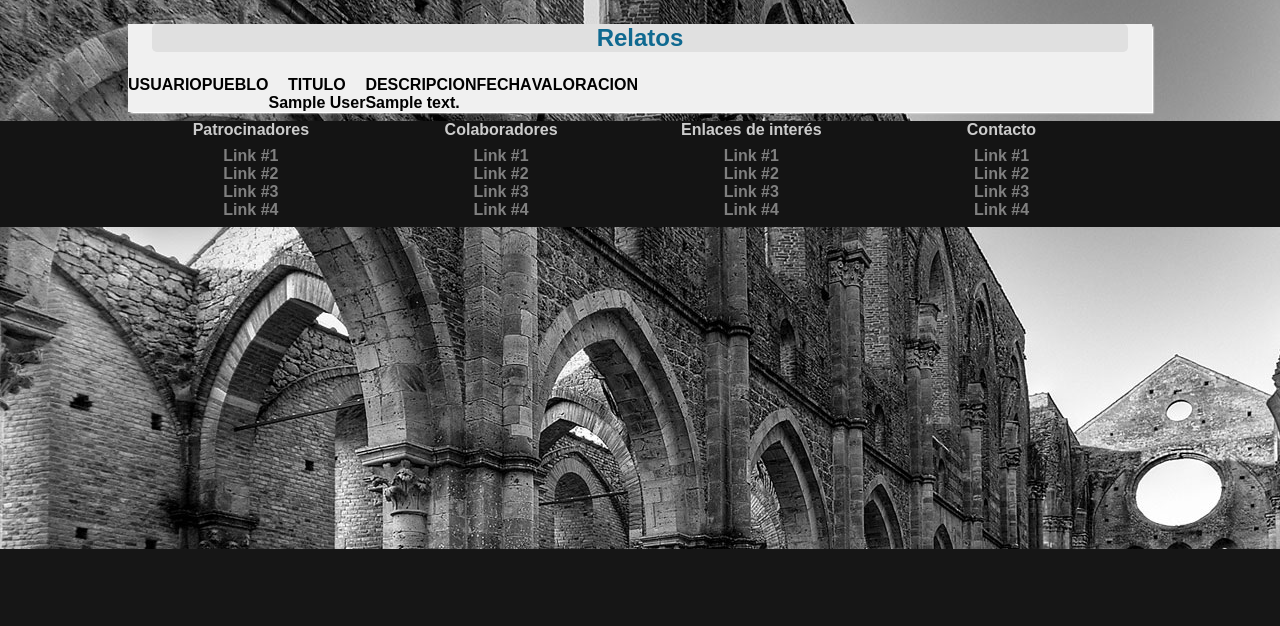
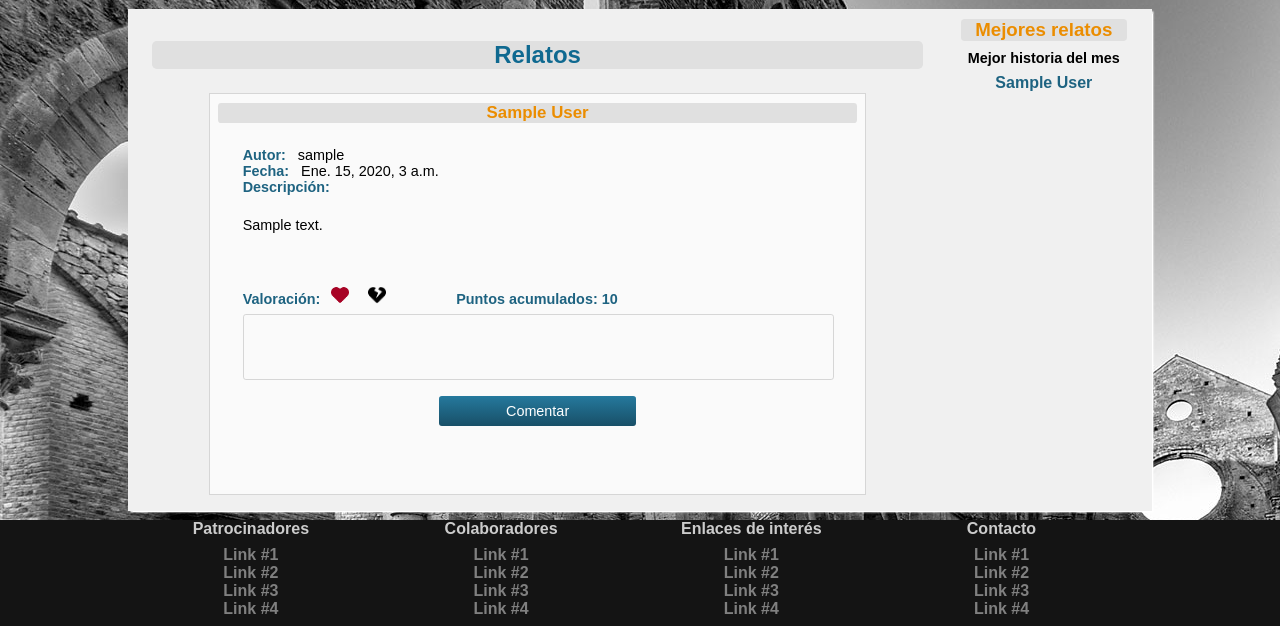
Before and after one commit to adam34/Pueblos-Fundacionales, a Django app: page /relatos/ in a window 1280 px wide. Shown: the part 251-877 px from the top of the page. Before the commit the page ends 800 px from the top, so only its background shows below. Run offline with Django 3.2, Linux system fonts and the light colour scheme; tables that the repository leaves empty hold one stand-in row (values such as "Sample post"); style sheets or scripts are compiled from the project's sources; parts of the project's set-up code (start-up, migrations or seed data) failed here and were passed over; some libraries are stand-ins or nearby versions.

Commit message:
Sección de relatos

```diff
--- a/administrador/formas.py
+++ b/administrador/formas.py
@@ -12,7 +12,7 @@ from administrador.extras.widgets import SelectMultipleCustom
 from django.forms.widgets import *
 
 
-from ckeditor.widgets import CKEditorWidget
+#from ckeditor.widgets import CKEditorWidget
 #----------------------------------Validadores para UserForm------------------------------------------
 def validar_usuario(valor):
 	if len(valor) > 30:
--- a/principal/static/css/estilos.css
+++ b/principal/static/css/estilos.css
@@ -165,3 +165,15 @@ header{background:transparent;height:160px}
 .events ul > li span{color:#a70325;font-weight:bold;font-size:1em;font-weight:bold;margin-left:.5em;width:30%}
 .events ul > li textarea{background:#fafafa;border:thin solid #d6d6d6;-ms-border-radius:.2em;-moz-border-radius:.2em;-webkit-border-radius:.2em;-o-border-radius:.2em;border-radius:.2em;color:#333;margin-left:5%;margin-right:5%;margin-top:10%;resize:none;width:90%}
 .events ul > li input[type="button"]{-ms-border-radius:.2em;-moz-border-radius:.2em;-webkit-border-radius:.2em;-o-border-radius:.2em;border-radius:.2em;background-image:-webkit-gradient(linear,left top,left bottom,color-stop(0%,#25799d),color-stop(100%,#184f67));background:-ms-linear-gradient(top,#25799d 0%,#184f67 100%);background:-o-linear-gradient(top,#25799d 0%,#184f67 100%);background:-moz-linear-gradient(top,#25799d 0%,#184f67 100%);background:linear-gradient(top,#25799d 0%,#184f67 100%);height:30px;margin-left:35%;margin-right:35%;width:30%;color:#fff}
+.menu_story,.story{display:inline-block;vertical-align:top;width:18%}
+.menu_story p{font-size:.9em;font-weight:bold;text-align:center;width:100%}
+.menu_story h4{color:#1e6381;font-size:1em;font-weight:bold;margin-top:.5em;text-align:center}
+.story{height:auto;margin:.5em auto;text-align:center;width:80%;}
+.story ul > li{background:#fafafa;border:thin solid #d6d6d6;display:inline-block;font-size:.9em;font-weight:bold;font-weight:normal;height:400px;margin-bottom:.5em;position:relative;vertical-align:top;width:80%;text-align:left;}
+.story ul > li span{color:#1e6381;font-weight:bold;margin-left:5%}
+.story ul > li p{margin:1.5em 5%;text-align:justify}
+.story ul > li textarea{background:#fafafa;border:thin solid #d6d6d6;-ms-border-radius:.2em;-moz-border-radius:.2em;-webkit-border-radius:.2em;-o-border-radius:.2em;border-radius:.2em;color:#333;margin-left:5%;margin-right:5%;margin-top:1%;resize:none;width:90%}
+.story ul > li input[type="button"]{-ms-border-radius:.2em;-moz-border-radius:.2em;-webkit-border-radius:.2em;-o-border-radius:.2em;border-radius:.2em;background-image:-webkit-gradient(linear,left top,left bottom,color-stop(0%,#25799d),color-stop(100%,#184f67));background:-ms-linear-gradient(top,#25799d 0%,#184f67 100%);background:-o-linear-gradient(top,#25799d 0%,#184f67 100%);background:-moz-linear-gradient(top,#25799d 0%,#184f67 100%);background:linear-gradient(top,#25799d 0%,#184f67 100%);height:30px;margin-left:35%;margin-right:35%;width:30%;color:#fff}
+.story ul > li .plus,.story ul > li .minus{margin:0 .5em;}
+.story ul > li .plus img,.story ul > li .minus img{height:18px;width:18px}
+.story ul > li .minus{color:#000}
--- a/principal/static/css/estilos.styl
+++ b/principal/static/css/estilos.styl
@@ -807,3 +807,75 @@ header
 			margin-right 35%
 			width 30%
 			color blanco
+
+// Story
+.menu_story, .story
+	display inline-block
+	vertical-align top
+	width 18%
+
+.menu_story
+	p
+		font-size .9em
+		text-align center
+		width 100%
+	h4
+		color azul
+		font-size 1em
+		margin-top .5em
+		text-align center
+
+.story
+	height auto
+	margin .5em auto
+	text-align center
+	width 80%
+	ul > li
+		//background darken(blanco, 6%)
+		background darken(blanco, 2%)
+		border thin solid lighten(gris, 80%)
+		display inline-block
+		font-size .9em
+		font-weight normal
+		height 400px
+		margin-bottom .5em
+		position relative
+		vertical-align top
+		width 80%
+		text-align left
+		span
+			color azul
+			font-weight bold
+			margin-left 5%
+		p
+			margin 1.5em 5%
+			text-align justify
+		textarea
+			background darken(blanco, 2%)
+			border thin solid lighten(gris, 80%)
+			bordes(.2em)
+			color darken(blanco, 80%)
+			margin-left 5%
+			margin-right 5%
+			margin-top 1%
+			resize none
+			width 90%
+		input[type="button"]
+			bordes(.2em)
+			background-image -webkit-gradient(linear, left top, left bottom, color-stop(0%, lighten(azul, 10%)), color-stop(100%, darken(azul, 20%)))
+			background -ms-linear-gradient(top, lighten(azul, 10%) 0%, darken(azul, 20%) 100%)
+			background -o-linear-gradient(top, lighten(azul, 10%) 0%, darken(azul, 20%) 100%)
+			background -moz-linear-gradient(top, lighten(azul, 10%) 0%, darken(azul, 20%) 100%)
+			background linear-gradient(top, lighten(azul, 10%) 0%, darken(azul, 20%) 100%)
+			height 30px
+			margin-left 35%
+			margin-right 35%
+			width 30%
+			color blanco
+		.plus, .minus
+			margin 0 .5em
+			img
+				height 18px
+				width 18px
+		.minus
+			color black
--- a/principal/templates/relatos.html
+++ b/principal/templates/relatos.html
@@ -127,27 +127,52 @@
 	</div>
 	<section class="contenedor">
 		<section class="contenedor_relatos">
-			<h2>Relatos</h2>
-			<table>
-				<tr>
-					<th>USUARIO</th>
-					<th>PUEBLO</th>
-					<th>TITULO</th>
-					<th>DESCRIPCION</th>
-					<th>FECHA</th>
-					<th>VALORACION</th>
-				</tr>
-				{% for relato in relatos %}
-				<tr>
-					<td>{{relato.RELATO.USUARIO.username}}</td>
-					<td>{{relato.RELATO.PUEBLO.NOMBRE}}</td>
-					<td>{{relato.TITULO}}</td>
-					<td>{{relato.DESCRIPCION}}</td>
-					<td>{{relato.RELATO.FECHA}}</td>
-					<td>{{relato.RELATO.VALORACION}}</td>
-				</tr>
-				{% endfor %}
-			</table>
+			<section class="story">
+				<h2>Relatos</h2>
+				<ul>
+					{% for relato in relatos  %}
+					<li>
+						<h3> {{relato.TITULO}}</h3>
+						<br>
+						<span>Autor:</span>&nbsp; &nbsp;{{relato.USUARIO.username}}
+						<br>
+						<span>Fecha:</span>&nbsp; &nbsp;{{relato.FECHA}}
+						<br>
+						<span>Descripción:</span> &nbsp; &nbsp;<p>{{relato.DESCRIPCION}}</p>
+						<br><br>
+						<span>Valoración: </span>
+						<span class="plus">
+							<img src="/static/img/heart.png" alt="" title="Me gustó">
+						</span>
+						<span class="plus">
+							<img src="/static/img/heart-broken.png" alt="" title="No me gustó">
+						</span>
+
+						<span aria-hidden="true" class="icon-heart-broken minus"></span>
+						&nbsp; &nbsp;<span>Puntos acumulados: {{relato.VALORACION}}	</span>
+
+						<form action="#">
+							<textarea rows="4" cols="45" placeholder="Comenta">
+
+							</textarea>
+							<br><br>
+								<input name="enviar" value="Comentar" type="button">
+						</form>
+
+					</li>
+					{% endfor %}
+				</ul>
+			</section>
+			<section class="menu_story">
+				<h3>Mejores relatos</h3>
+				<p>
+					{% for relato in relatos  %}
+						<span>Mejor historia del mes</span>
+						<br>
+						<h4> {{relato.TITULO}}</h4>
+					{% endfor %}
+				</p>
+			</section>
 		</section>
 	</section>
 	<footer>
```
Also changed, not shown: principal/templates/eventos.html (+4 -4 lines), principal/static/fonts/icomoon.ttf (added), principal/static/fonts/icomoon.woff (added), principal/static/img/heart-broken.png (added), principal/static/img/heart.png (added), pueblos/uploads/eventos/loreto-l_1.png (added), 9 other files.
